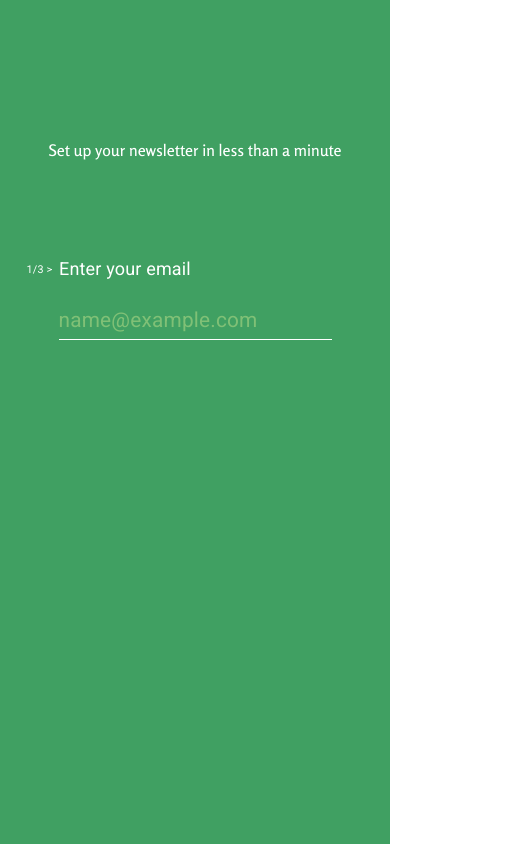
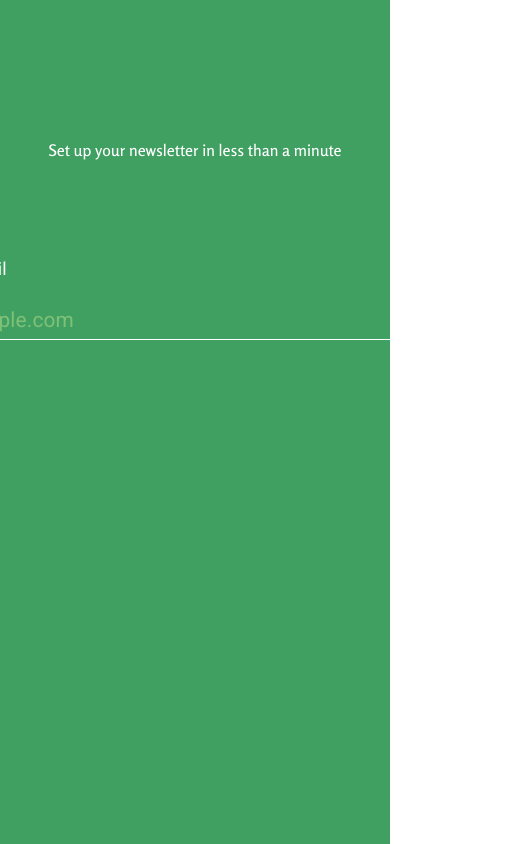
Before and after one commit to mihailthebuilder/rellate-frontend, a React (Create React App) app: page / in a window 390 px wide. Shown: the part 1226-2070 px from the top of the page, 515 px wide, since content can reach past the window. Built offline with nearby package versions, Linux system fonts and the light colour scheme.

Commit message:
replaced form control with styled comp

```diff
--- a/src/App/Form/index.scss
+++ b/src/App/Form/index.scss
@@ -32,19 +32,11 @@ section.form {
       }
     }
   }
-
-  .form-control {
-    width: 40rem;
-  }
 }
 
 @media (max-width: 900px) {
   section.form {
     font-size: 1.5rem;
-
-    .form-control {
-      width: 70vw;
-    }
   }
 }
 
--- a/src/App/Form/index.tsx
+++ b/src/App/Form/index.tsx
@@ -1,11 +1,11 @@
 import * as React from "react";
 import { ReactElement, useState } from "react";
-import { FormControl, Button } from "@material-ui/core";
+import { Button } from "@material-ui/core";
 
 import "./index.scss";
 
 import QuestionLabel from "./QuestionLabel";
-import { IStyled, EMessage } from "./style";
+import { IStyled, EMessage, QContainer } from "./style";
 import { preventEnterSubmission, isValidEmail } from "../../resources/helpers";
 
 function Form(): ReactElement {
@@ -27,7 +27,7 @@ function Form(): ReactElement {
     <section id="form" className="form">
       <h2>Set up your newsletter in less than a minute</h2>
       <form>
-        <FormControl className="form-control">
+        <QContainer>
           <QuestionLabel questionNumber={questionNumber} />
           {questionNumber === 1 ? (
             <IStyled
@@ -58,7 +58,7 @@ function Form(): ReactElement {
           {questionWithError === 1 && (
             <EMessage error>Please enter a valid email address.</EMessage>
           )}
-        </FormControl>
+        </QContainer>
         {email !== "" && questionNumber < 3 && (
           <Button
             type="button"
--- a/src/App/Form/style.ts
+++ b/src/App/Form/style.ts
@@ -1,5 +1,5 @@
 import styled from "styled-components";
-import { FormHelperText, Input } from "@material-ui/core";
+import { FormHelperText, Input, FormControl } from "@material-ui/core";
 import { yellow } from "../../resources/style";
 
 const { lime, crayola } = yellow;
@@ -22,3 +22,13 @@ export const EMessage = styled(FormHelperText)`
   color: ${crayola};
   font-size: 0.7em;
 `;
+
+export const QContainer = styled(FormControl)`
+  width: 40rem;
+
+  @media (max-width: 900px) {
+    .form-control {
+      width: 70vw;
+    }
+  }
+`;
```
